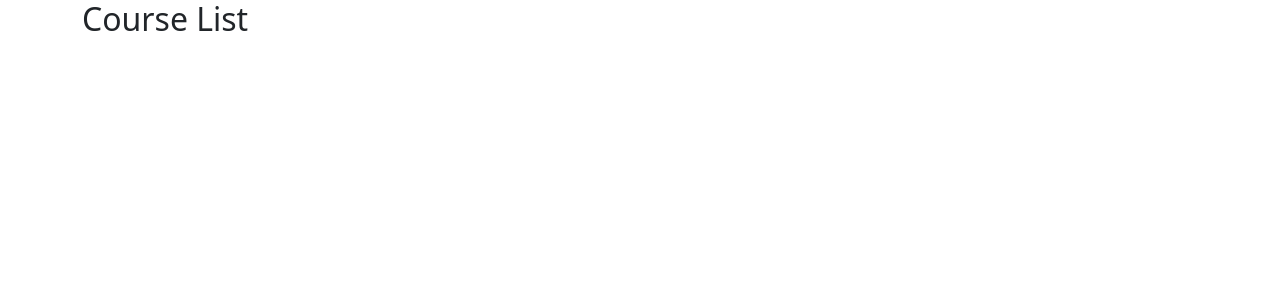
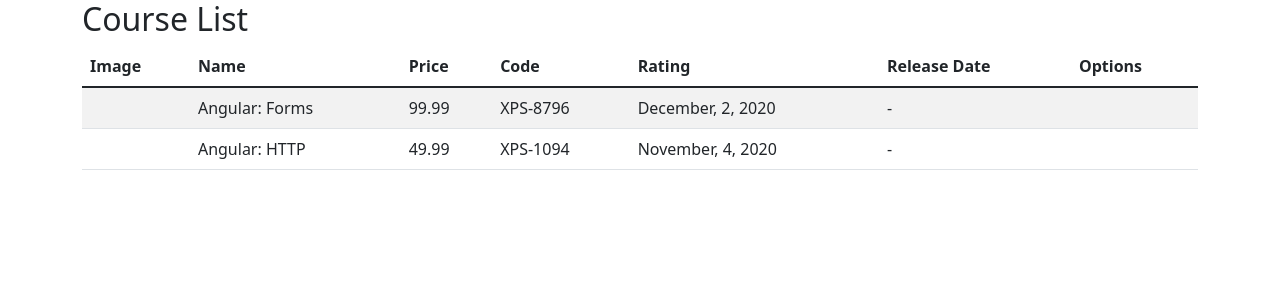
Before and after one commit to robsoneducardo/DIO_angular, an Angular app: page / in a window 1280 px wide. Shown: the top 300 px of the page. Built offline with nearby package versions, Linux system fonts and the light colour scheme.

Commit message:
created some courses and courses table

```diff
--- a/src/app/courses/course-list.component.html
+++ b/src/app/courses/course-list.component.html
@@ -1 +1,27 @@
 <h2> Course List </h2>
+
+<table class="table table-striped">
+  <thead>
+    <tr>
+      <th>Image</th>
+      <th>Name</th>
+      <th>Price</th>
+      <th>Code</th>
+      <th>Rating</th>
+      <th>Release Date</th>
+      <th>Options</th>
+    </tr>
+  </thead>
+  <tbody>
+    <tr *ngFor="let course of courses">
+      <td>{{course.imageUrl}}</td>
+      <td>{{course.name}}</td>
+      <td>{{course.price}}</td>
+      <td>{{course.code}}</td>
+      <td>{{course.releaseDate}}</td>
+      <td> - </td>
+      <td> </td>
+    </tr>
+  </tbody>
+
+</table>
--- a/src/app/courses/course-list.component.ts
+++ b/src/app/courses/course-list.component.ts
@@ -1,11 +1,37 @@
-import {Component} from "@angular/core";
+import {Component, OnInit} from "@angular/core";
+import {Course} from "./course";
 
 @Component({
   selector: 'app-course-list',
   templateUrl: 'course-list.component.html'
 })
-export class CourseListComponent{
+export class CourseListComponent implements OnInit{
 
+  courses: Course[] = []
 
+  ngOnInit(): void {
+    this.courses = [
+      {
+        id: 1,
+        name: 'Angular: Forms',
+        imageUrl: '',
+        price: 99.99,
+        code: 'XPS-8796',
+        duration: 120,
+        rating: 5.4,
+        releaseDate: 'December, 2, 2020'
+      },
+      {
+        id: 2,
+        name: 'Angular: HTTP',
+        imageUrl: '',
+        price: 49.99,
+        code: 'XPS-1094',
+        duration: 80,
+        rating: 4,
+        releaseDate: 'November, 4, 2020'
+      }
+    ]
+  }
 
 }
--- /dev/null
+++ b/src/app/courses/course.ts
@@ -0,0 +1,10 @@
+export class Course{
+  id: number = 0;
+  name: string = '';
+  imageUrl: string='';
+  price: number=0
+  code: string='';
+  duration: number=0;
+  rating: number=0;
+  releaseDate: string='';
+}
```
